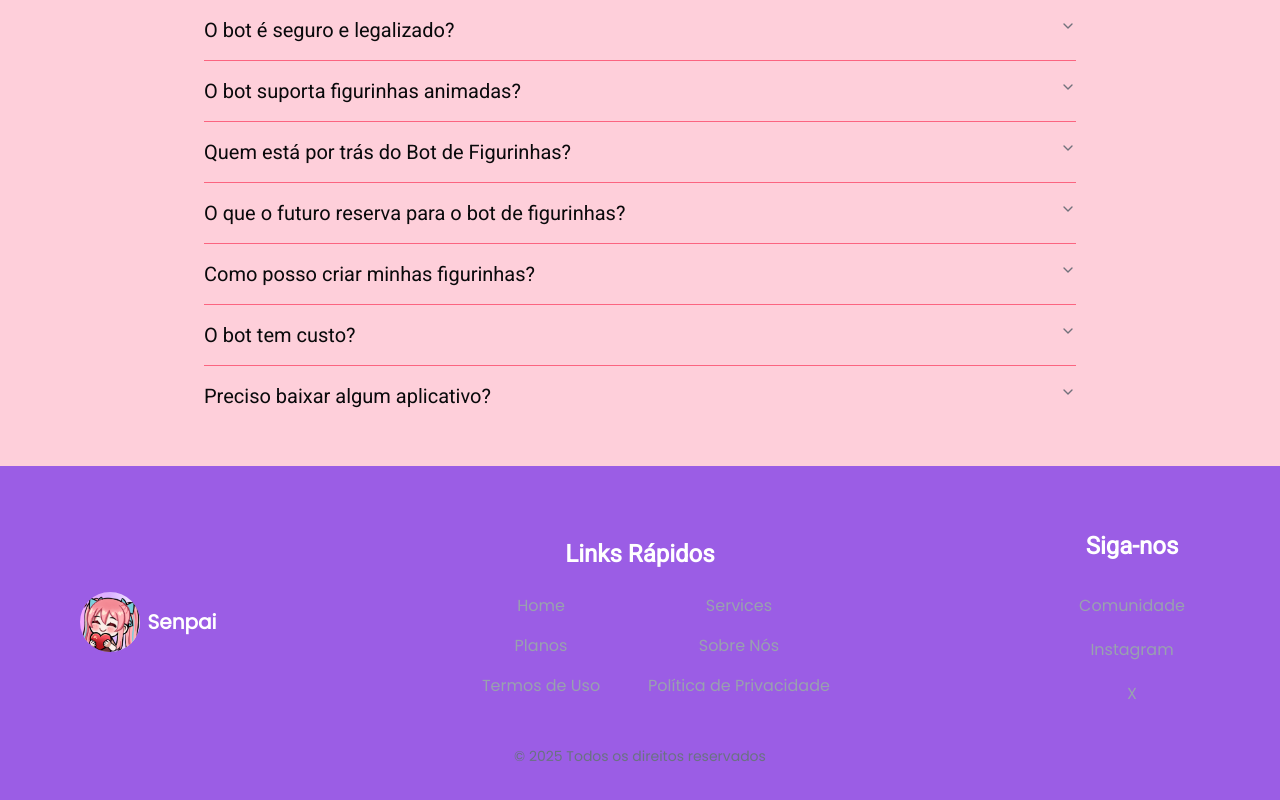
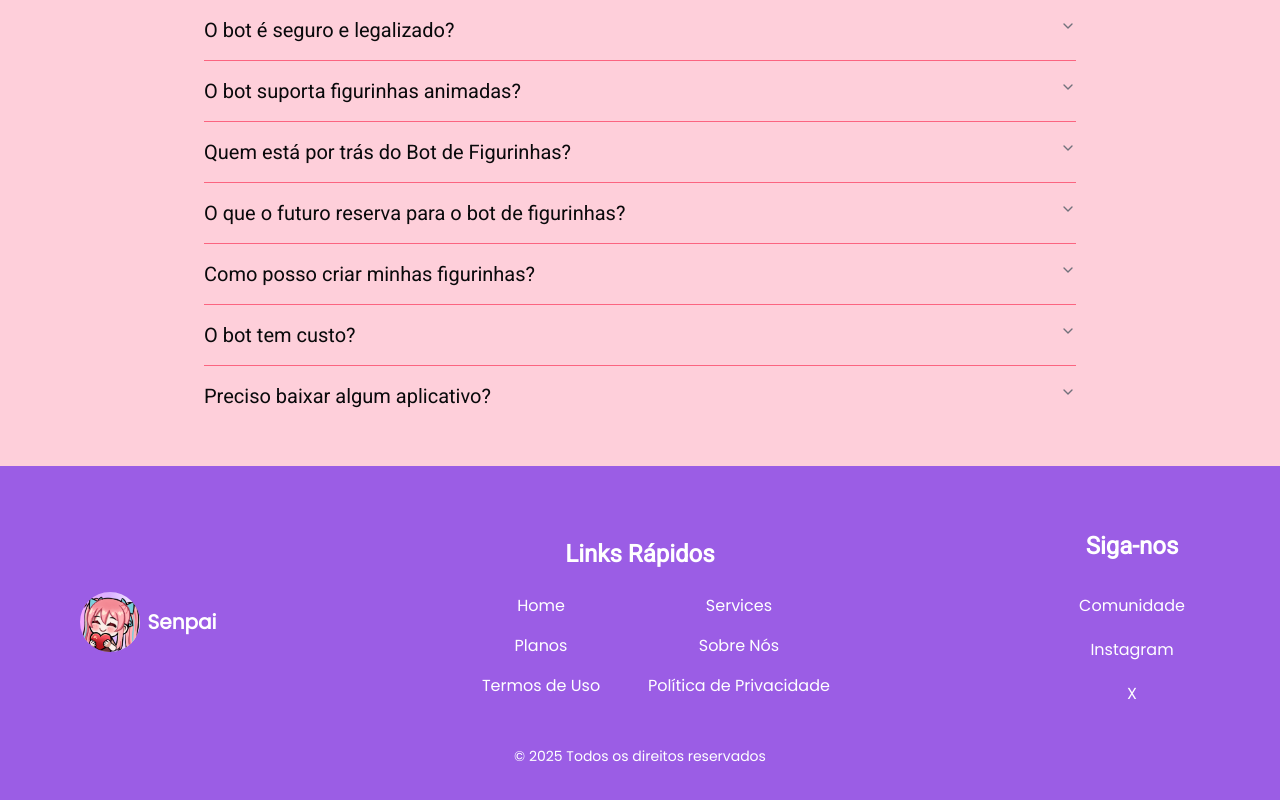
Before and after one commit to PedroMarques391/senpaiLP, a Next.js app: page / in a window 1280 px wide. Shown: the part 4610-5410 px from the top of the page. Built offline with nearby package versions, Linux system fonts and the light colour scheme.

Commit message:
style: add new colors to the footer..

```diff
--- a/src/components/layout/Footer.tsx
+++ b/src/components/layout/Footer.tsx
@@ -68,7 +68,7 @@ export const Footer = () => {
                     </div>
                 </div>
                 <div className="mt-8 text-center">
-                    <p className="text-sm text-gray-500">© 2025 Todos os direitos reservados</p>
+                    <p className="text-sm text-content-inverse">© 2025 Todos os direitos reservados</p>
                 </div>
             </div>
         </footer >
--- a/src/components/ui/li.tsx
+++ b/src/components/ui/li.tsx
@@ -18,7 +18,7 @@ const LI = ({ children, alt, href, target = "_self", prefetch = true }: ILIProps
                 target={target}
                 prefetch={prefetch}
                 rel="noopener noreferrer"
-                className="text-gray-400 hover:text-content-inverse transition duration-300 w-full text-base md:text-xs lg:text-base"
+                className="text-content-inverse hover:text-surface transition duration-300 w-full text-base md:text-xs lg:text-base"
                 aria-label={alt}
             >
                 {children}
```
